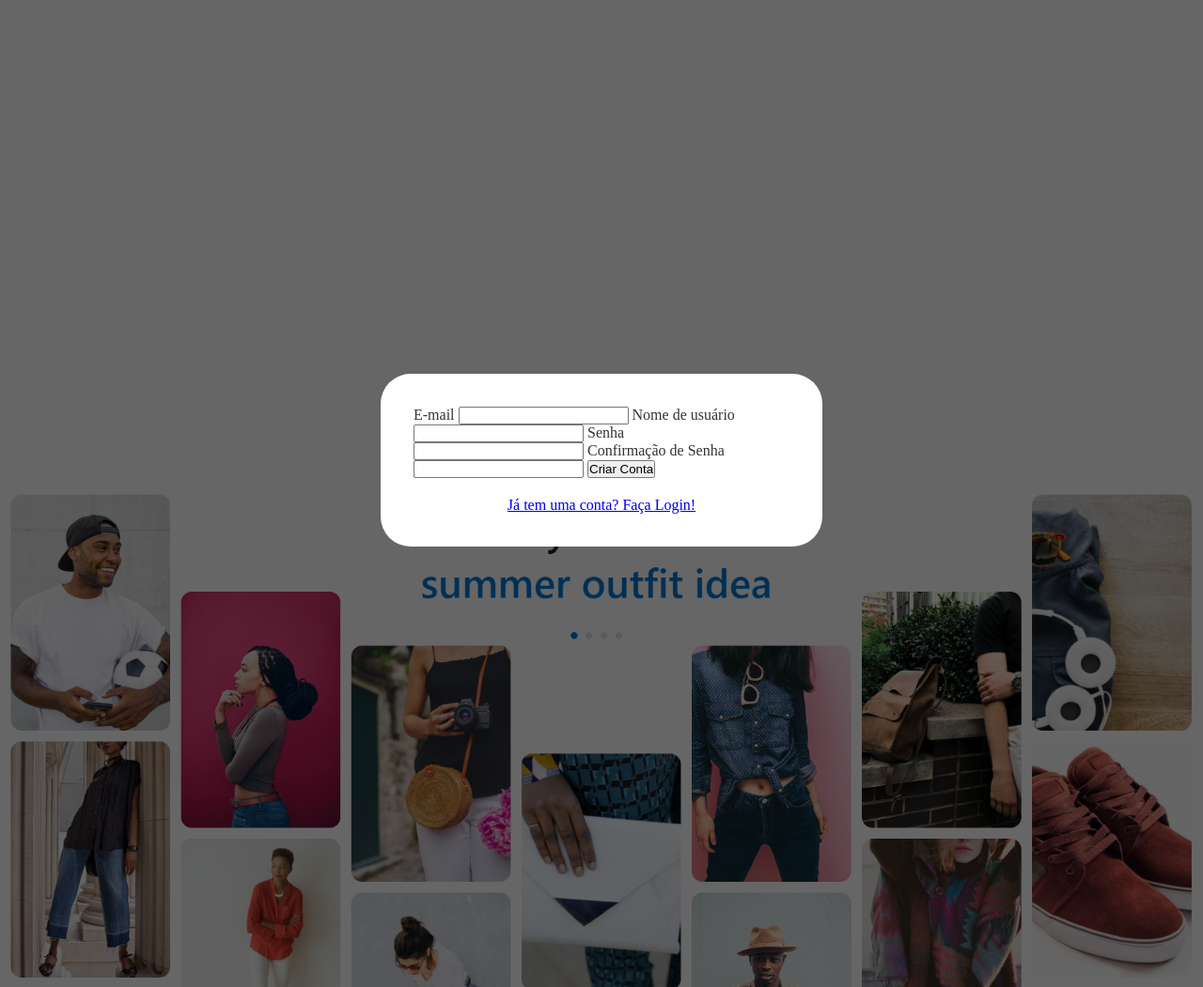
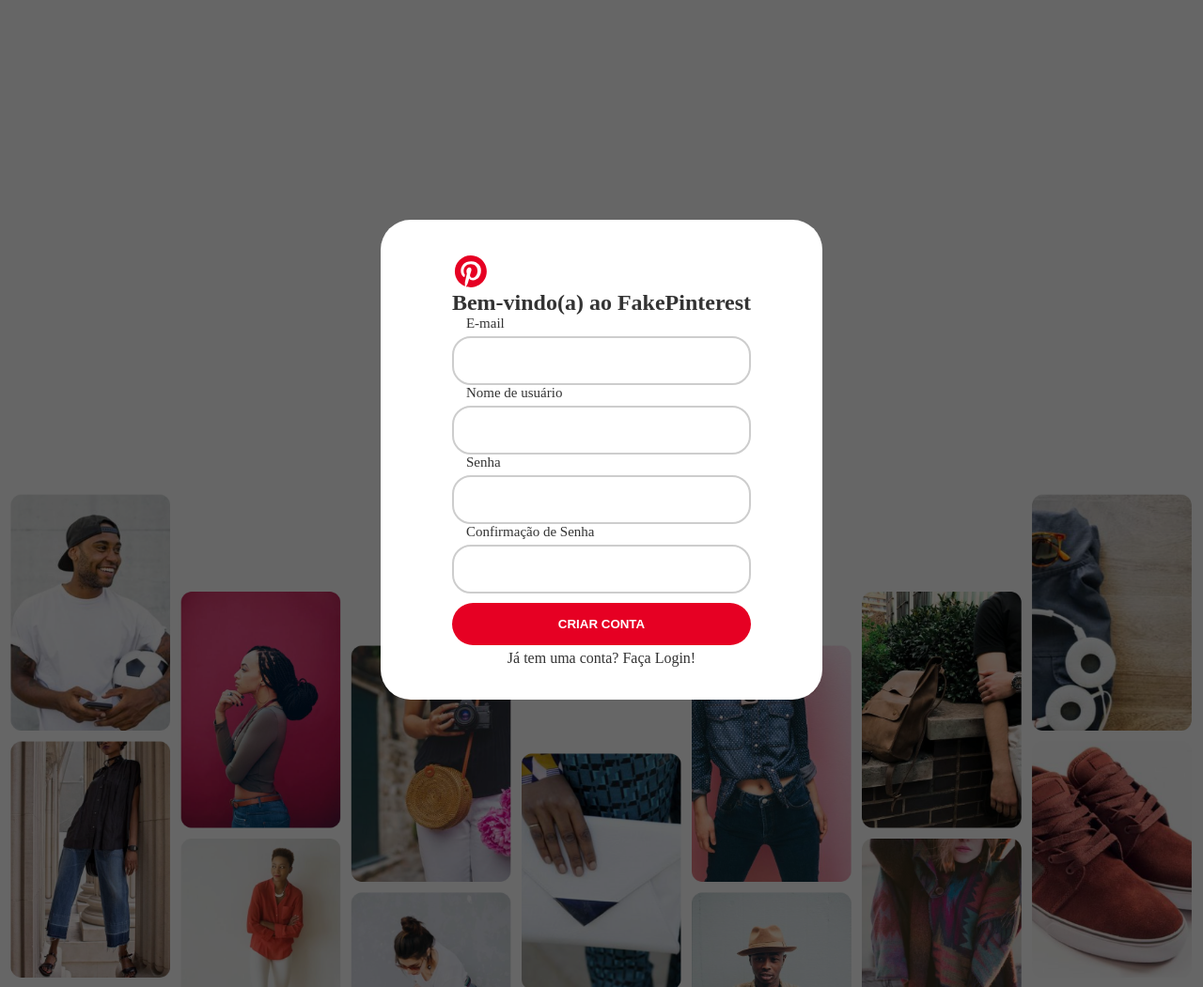
Before and after one commit to Marcondes-Goncalves/Fake-Pinterest, a Flask app: page /criarconta in a window 1280 px wide. Shown: the part 72-1123 px from the top of the page at 94% size. Run offline with Flask 3, Linux system fonts and the light colour scheme.

Commit message:
Implementando Layout para todas as páginas

```diff
--- a/fakepinterest/templates/criarconta.html
+++ b/fakepinterest/templates/criarconta.html
@@ -5,27 +5,52 @@
     Criar Conta - FakePinterest
 {% endblock %}
 
-{% block formulario %}
-    <form method="post">
 
-        {{ form.csrf_token }} <!-- .csrf_token é uma validação de segurança para o envio de formulários-->
+                    {% block formulario %}
+                    <form method="post" class="poup">
+                        {{ form.csrf_token }} <!-- .csrf_token é uma validação de segurança para o envio de formulários-->
 
-        {{ form.email.label() }}
-        {{ form.email() }}
+                        <svg
+                            height="40"
+                            viewBox="-3 -3 82 82"
+                            width="40"
+                            style="display: block"
+                        >
+                            <title>Pinterest logo</title>
+                            <circle cx="38" cy="38" fill="white" r="40"></circle>
+                            <path
+                            d="M27.5 71c3.3 1 6.7 1.6 10.3 1.6C57 72.6 72.6 57 72.6 37.8 72.6 18.6 57 3 37.8 3 18.6 3 3 18.6 3 37.8c0 14.8 9.3 27.5 22.4 32.5-.3-2.7-.6-7.2 0-10.3l4-17.2s-1-2-1-5.2c0-4.8 3-8.4 6.4-8.4 3 0 4.4 2.2 4.4 5 0 3-2 7.3-3 11.4C35.6 49 38 52 41.5 52c6.2 0 11-6.6 11-16 0-8.3-6-14-14.6-14-9.8 0-15.6 7.3-15.6 15 0 3 1 6 2.6 8 .3.2.3.5.2 1l-1 3.8c0 .6-.4.8-1 .4-4.4-2-7-8.3-7-13.4 0-11 7.8-21 22.8-21 12 0 21.3 8.6 21.3 20 0 12-7.4 21.6-18 21.6-3.4 0-6.7-1.8-7.8-4L32 61.7c-.8 3-3 7-4.5 9.4z"
+                            fill="#e60023"
+                            fill-rule="evenodd"
+                            ></path>
+                        </svg>
 
-        {{ form.username.label() }}
-        {{ form.username() }}
+                        <h2>Bem-vindo(a) ao FakePinterest</h2>
 
-        {{ form.senha.label() }}
-        {{ form.senha() }}
+                        <div class="div-input">
+                            {{ form.email.label(class="label") }}
+                            {{ form.email(class="input") }}
+                        </div>
 
-        {{ form.confirmacao_senha.label() }}
-        {{ form.confirmacao_senha() }}
+                        <div class="div-input">
+                            {{ form.username.label(class="label") }}
+                            {{ form.username(class="input") }}
+                        </div>
 
-        {{ form.botao_confirmacao() }}
+                        <div class="div-input">
+                            {{ form.senha.label(class="label") }}
+                            {{ form.senha(class="input") }}
+                        </div>
 
-    </form>
+                        <div class="div-input">
+                            {{ form.confirmacao_senha.label(class="label") }}
+                            {{ form.confirmacao_senha(class="input") }}
+                        </div>
 
-    <a href="{{ url_for('homepage') }}">Já tem uma conta? Faça Login!</a>
+                        <div class="div-botao">
+                            {{ form.botao_confirmacao(class="botao-login") }}
+                            <a href="{{ url_for('homepage') }}" class="link-criarconta">Já tem uma conta? Faça Login!</a>
+                        </div>
 
-{% endblock %}
+                    </form>
+                    {% endblock %}
```
Also changed, not shown: fakepinterest/templates/feed.html (+13 -10 lines), fakepinterest/templates/navbar.html (+25 -9 lines), layout/feed.html (+0 -25 lines).
